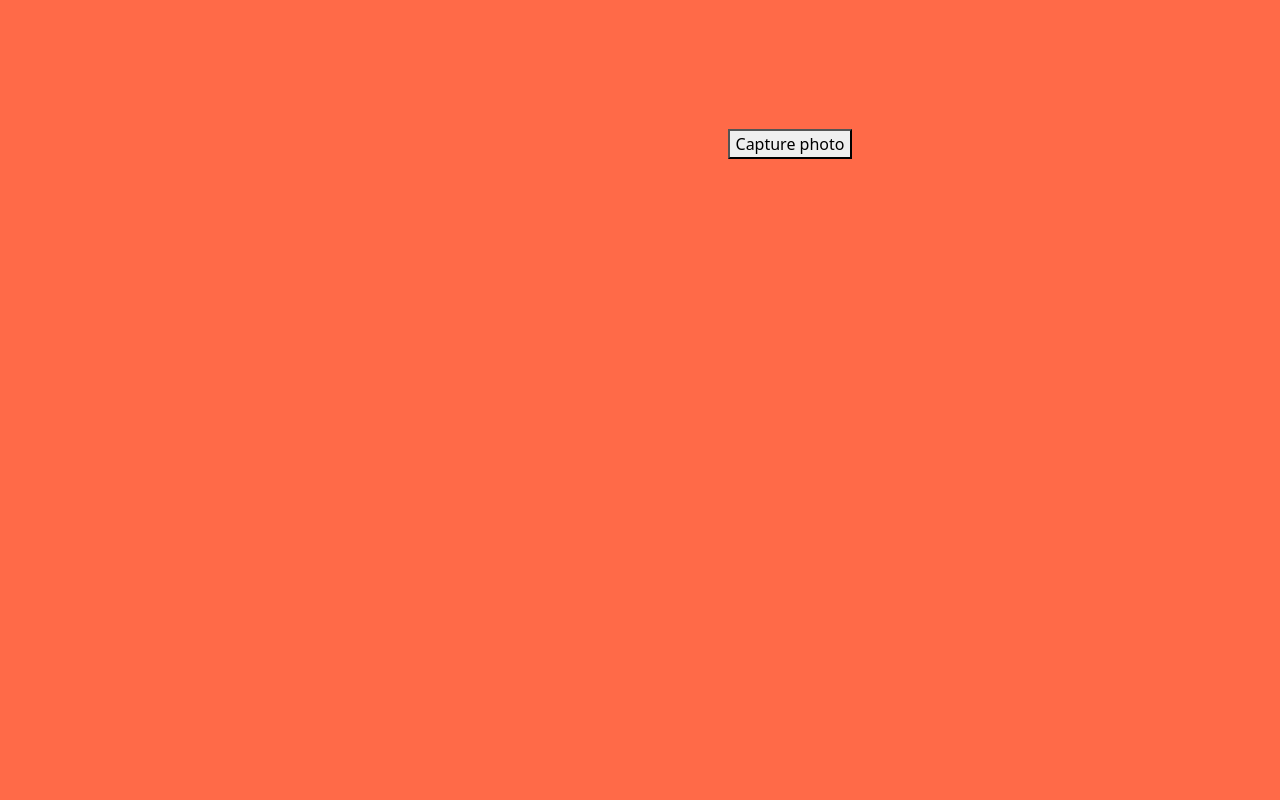
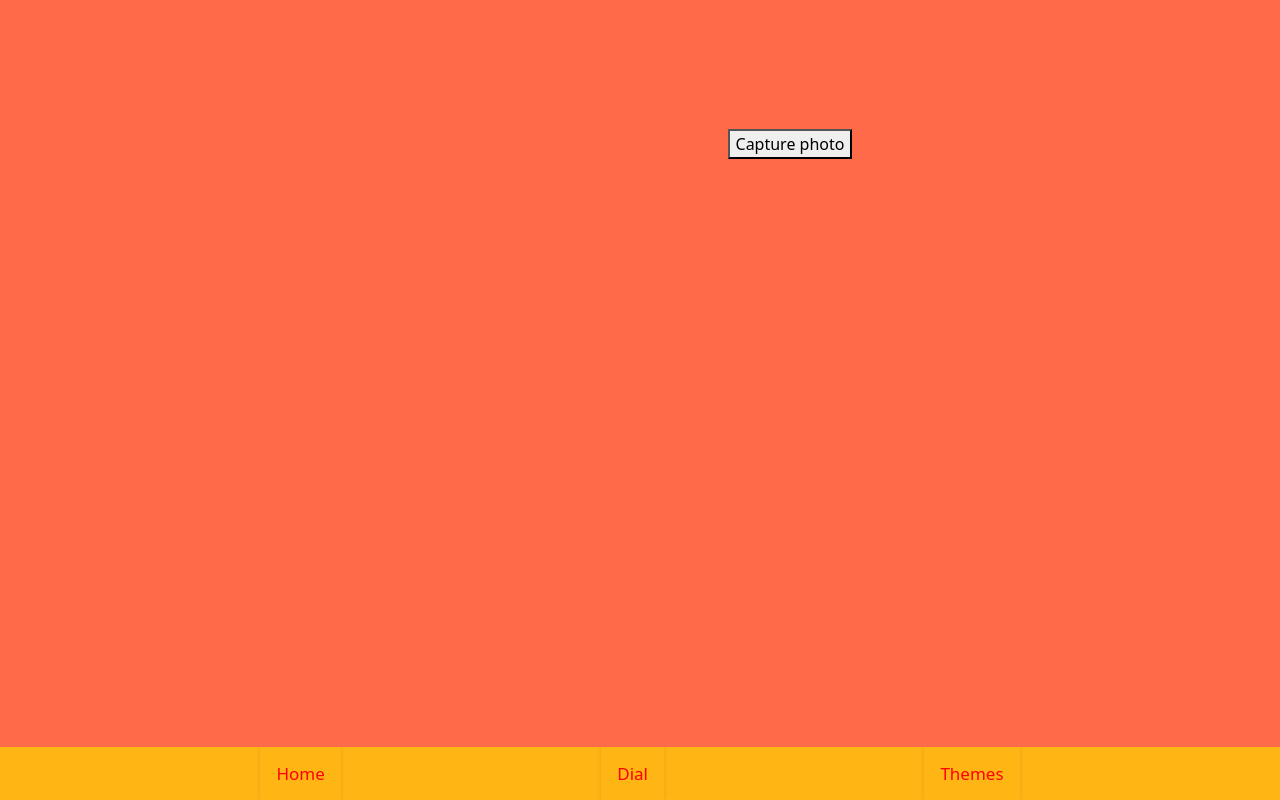
Before and after one commit to marcusloy77/contact-frontend, a React (Create React App) app: page /webcam in a window 1280 px wide. Built offline with nearby package versions, Linux system fonts and the light colour scheme; no server answers.

Commit message:
started themes work

```diff
--- a/src/App.js
+++ b/src/App.js
@@ -1,12 +1,18 @@
-import './components/Home.css'
-import './components/App.css';
+
+import './styles/App.css';
+import './styles/Call.css';
+import './styles/ContactPage.css';
+import './styles/Contacts.css';
+import './styles/Home.css'
 import WebcamCapture from './components/Webcam'
 import Home from './components/Home'
 import ContactPage from './components/ContactPage'
 import Call from './components/Call'
 import Message from './components/Message'
 import { useState, useEffect } from 'react'
-import { Routes, Route, Link, useNavigate } from 'react-router-dom'
+import { Routes, Route, useNavigate, Link } from 'react-router-dom'
+//todo : add a nav, fix the location point in the contact page
+
 
 function App() {
 
@@ -14,6 +20,7 @@ function App() {
   const [initialContacts, setInitialContacts]= useState([]) // saving the first contact list
   const [contactList, setContacts] = useState(initialContacts) // creating a second contact list to filter, change etc
   const navigate = useNavigate()
+  const themes = {resonate: 'App resonateTheme', dark: 'App darkTheme', light: 'App lightTheme'}
 
   const cleanJson = (json) => {
     for (let i = 0; i < json.length; i++) {
@@ -55,20 +62,28 @@ function App() {
   }
 
   const toContactPage = (event) => {
-
+    if (event.target.closest('.iconMain')) {
+      return // this is just to prevent parent propagation if an icon is clicked, probably better practice somewhere but it works, so eh
+    }
     const contact = contactList.filter(cont => (cont.id) == (event.target.closest('.contactDivs').id))[0]
     navigate(`/${contact.username}`, {state : contact}) //passing the clicked contact into its page with usenavigate, uselocation hooks
   }
 
   return (
-    <div className="App">
+    <div className={themes.resonate}>
+
       <Routes>
         <Route path='/' element={<Home handleContentChange={handleContentChange} toContactPage={toContactPage} contactList={contactList}></Home>}></Route>
         <Route path='/:username' element={<ContactPage></ContactPage>}></Route>
-        <Route path='/:username/call' element={<Call contactList={contactList} />}></Route>
+        <Route path='/call' element={<Call/>}></Route>
         <Route path='/:username/message' element={<Message />}></Route>
         <Route path='/webcam' element={<WebcamCapture />}></Route>
       </Routes>
+      <div className='nav'>
+        <div className='nav-elem'><a href='/'><span className='nav-word'>Home</span></a></div>
+        <div className='nav-elem'><a href='/call'><span className='nav-word'>Dial</span></a></div>
+        <div className='nav-elem res-pop'><div><span className='nav-word'>Themes </span></div></div>
+      </div>
     </div>
   );
 }
--- a/src/components/App.css
+++ /dev/null
@@ -1,18 +0,0 @@
-.App {
-  text-align: center;
-}
-:root {
-  --colPrimary1: #BD1C4E;
-  --colPrimary2: #FFC648;
-  --colPrimary3: #FFB615;
-  --colSecondary1: white;
-  --colSecondary2: #cf8c37;
-  --colSecondary3: #141414;
-  font-family: 'roboto';
-  background-color: #ff6a48;
-}
-
-a:link { text-decoration: inherit; color: inherit; }
-a:visited { text-decoration: inherit; color: inherit;}
-a:hover { text-decoration: inherit; color: inherit;}
-a:active { text-decoration: inherit; color: inherit;}
--- a/src/components/Call.js
+++ b/src/components/Call.js
@@ -1,11 +1,12 @@
 import { FaPhoneAlt} from 'react-icons/fa'
 import { RiDeleteBack2Fill } from 'react-icons/ri'
-import './Call.css'
+import { useSearchParams } from 'react-router-dom';
 import { useState } from 'react'
 
-const Call = ({prevNum}) => {
+const Call = () => {
 
-  const [dialedNum, setDialedNum] = useState('')
+  const [searchParams] = useSearchParams()
+  const [dialedNum, setDialedNum] = useState(searchParams.get('number') || '')
 
   const dial = (event) => {
     setDialedNum(dialedNum + event.target.closest('.dialNumber').innerText)
@@ -17,6 +18,7 @@ const Call = ({prevNum}) => {
 
   return (
     <div>
+      <div className='backBtn'></div>
       <div className='dialedNumber' id='dialNum'>{dialedNum}</div>
       <div className='numberListWrapper'>
         <div className="numberList">
--- a/src/components/ContactPage.js
+++ b/src/components/ContactPage.js
@@ -2,7 +2,6 @@ import { useLocation } from 'react-router-dom'
 import React from 'react';
 import { AiFillMail, AiFillMessage } from 'react-icons/ai'
 import { FaPhoneAlt, FaVideo } from 'react-icons/fa'
-import './ContactPage.css'
 const ContactPage = () => {
   const location = useLocation();
   const contact = location.state
@@ -22,10 +21,10 @@ const ContactPage = () => {
       <div className='title'><p>{contact.name}</p></div>
       <div className='actionBtnsContact'>
         <a className='boxBtn' href={'/' + contact.username + '/message'}><div className='box'><div className='boxIcon'><AiFillMessage size='1.5em'/></div><p className='boxWord'>Msg</p></div></a>
-        <a className='boxBtn' href={'/' + contact.username + '/call'}><div className='box'><div className='boxIcon'><FaPhoneAlt size='1.5em'/></div><p className='iconWord'>Call </p></div></a>
+        <a className='boxBtn' href={'/call?number=' + contact.phone}><div className='box'><div className='boxIcon'><FaPhoneAlt size='1.5em'/></div><p className='iconWord'>Call </p></div></a>
         <a className='boxBtn' href='/webcam'><div className='box'><div className='boxIcon'><FaVideo size='1.5em'/></div><p className='iconWord'>Vid</p></div></a>
         <a className='boxBtn' href={'mailto:' + contact.email}><div className='box'><div className='boxIcon'><AiFillMail size='1.5em'/></div><p className='iconWord'>Mail</p></div></a></div>
-        <a className='contactOptions' href={'/' + contact.username + '/call'}><div>Phone: {contact.phone}</div></a>
+        <a className='contactOptions' href={'/call?number=' + contact.phone}><div>Phone: {contact.phone}</div></a>
       <a className='contactOptions' href={'mailto:' + contact.email}><div >Email: {contact.email}</div></a>
       <a className='contactOptions' href={'https://www.google.com/search?q=' + contact.company.name.replace(' ', '+')}><div >Company: {contact.company.name}</div></a>
       <a className='contactOptions' href={'http://' + contact.website}><div >Website: {contact.website}</div></a>
--- a/src/components/Contacts.js
+++ b/src/components/Contacts.js
@@ -1,8 +1,9 @@
-import './Contacts.css'
+
 import { FaPhoneAlt } from 'react-icons/fa'
 import { AiFillMail, AiFillMessage } from 'react-icons/ai'
 
 const Contacts = ({toContactPage, contactList}) => {
+
   return (
     <div className="contacts" >
       {contactList.map((contact, index) => {
@@ -13,7 +14,7 @@ const Contacts = ({toContactPage, contactList}) => {
               <div className='icons'>
                 <a className='iconMain' href={'mailto:' + contact.email}><AiFillMail size='1.4em'/></a>
                 <a className='iconMain' href={'/' + contact.username + '/message'}><AiFillMessage size='1.4em'/></a>
-                <a className='iconMain' href={'/' + contact.username + '/call'}><FaPhoneAlt size='1.4em'/></a>
+                <a className='iconMain' href={'/call?number=' + contact.phone}><FaPhoneAlt size='1.4em'/></a>
               </div>
             </div>
           </div>
--- a/src/components/Home.js
+++ b/src/components/Home.js
@@ -1,6 +1,6 @@
 import Search from './Search'
 import Contacts from './Contacts'
-import './Home.css'
+
 
 const Home = ({handleContentChange, toContactPage, contactList} ) => {
   return (
--- a/src/components/Message.js
+++ b/src/components/Message.js
@@ -1,7 +1,12 @@
 
 
 const Message = () => {
-
+  return (
+    <div className="messagePage">
+      <div style={{fontSize: 36 + 'px'}}>This page is still in development - stay tuned for more</div>
+      <a href='/'><div className="wrapper"><div className="homeButton">Home</div></div></a>
+    </div>
+  )
 }
 
 export default Message
--- /dev/null
+++ b/src/styles/App.css
@@ -0,0 +1,40 @@
+.App {
+  text-align: center;
+}
+:root {
+  --colPrimary1: #BD1C4E;
+  --colPrimary2: #FFC648;
+  --colPrimary3: #FFB615;
+  --colSecondary1: white;
+  --colSecondary2: #cf8c37;
+  --colSecondary3: #141414;
+  --colBackground: #ff6a48;
+  font-family: 'roboto';
+  background-color: var(--colBackground);
+  padding-bottom: 60px;
+}
+
+a:link { text-decoration: inherit; color: inherit; }
+a:visited { text-decoration: inherit; color: inherit;}
+a:hover { text-decoration: inherit; color: inherit;}
+a:active { text-decoration: inherit; color: inherit;}
+
+.nav {
+  background-color: var(--colPrimary3);
+  overflow: hidden;
+  position: fixed;
+  bottom: 0;
+  width: 100%;
+  display: flex;
+  justify-content: space-evenly;
+}
+.nav-elem {
+  float: left;
+  color: red;
+  text-align: center;
+  padding: 14px 16px;
+  text-decoration: none;
+  font-size: 17px;
+  background-color: var(--colPrimary3);
+  box-shadow: 0px 0px 5px rgba(0, 0, 0, 0.1);
+}
--- a/src/components/Call.css
+++ b/src/styles/Call.css
@@ -29,3 +29,24 @@
   display: flex;
   justify-content: center;
 }
+.messagePage {
+  display: block;
+  justify-content: center;
+  text-align: center;
+}
+.wrapper {
+  display: flex;
+  justify-content: center;
+}
+.homeButton {
+  padding-top: 5px;
+  padding-bottom: 10px;
+  text-align: center;
+  font-size: 25px;
+  display: flex;
+  justify-content: center;
+  width: 92px;
+  height: 50px;
+  background-color: var(--colPrimary2);
+  border-radius: 15px;
+}
```
Also changed, not shown: src/styles/ContactPage.css (renamed from src/components/ContactPage.css), src/styles/Contacts.css (renamed from src/components/Contacts.css), src/styles/Home.css (renamed from src/components/Home.css).
